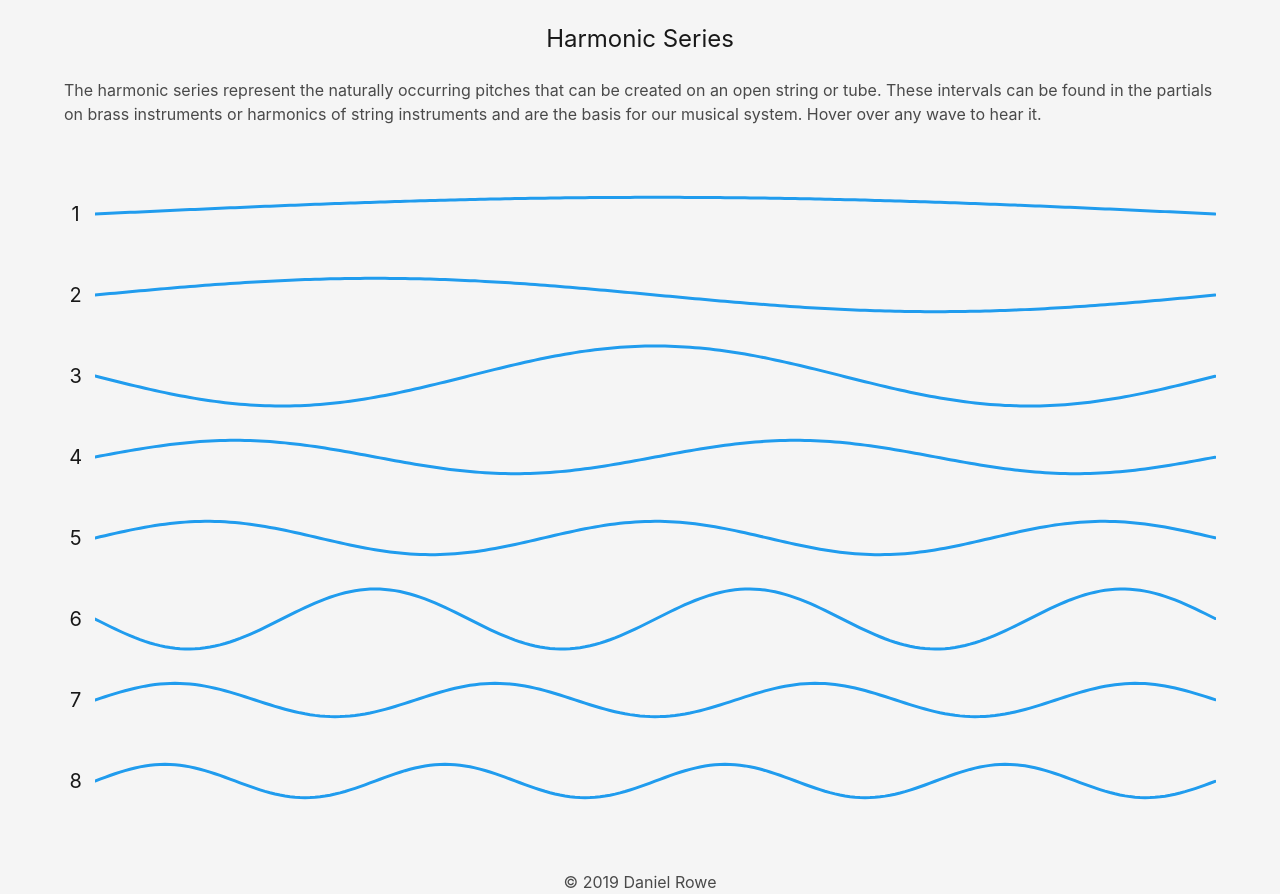
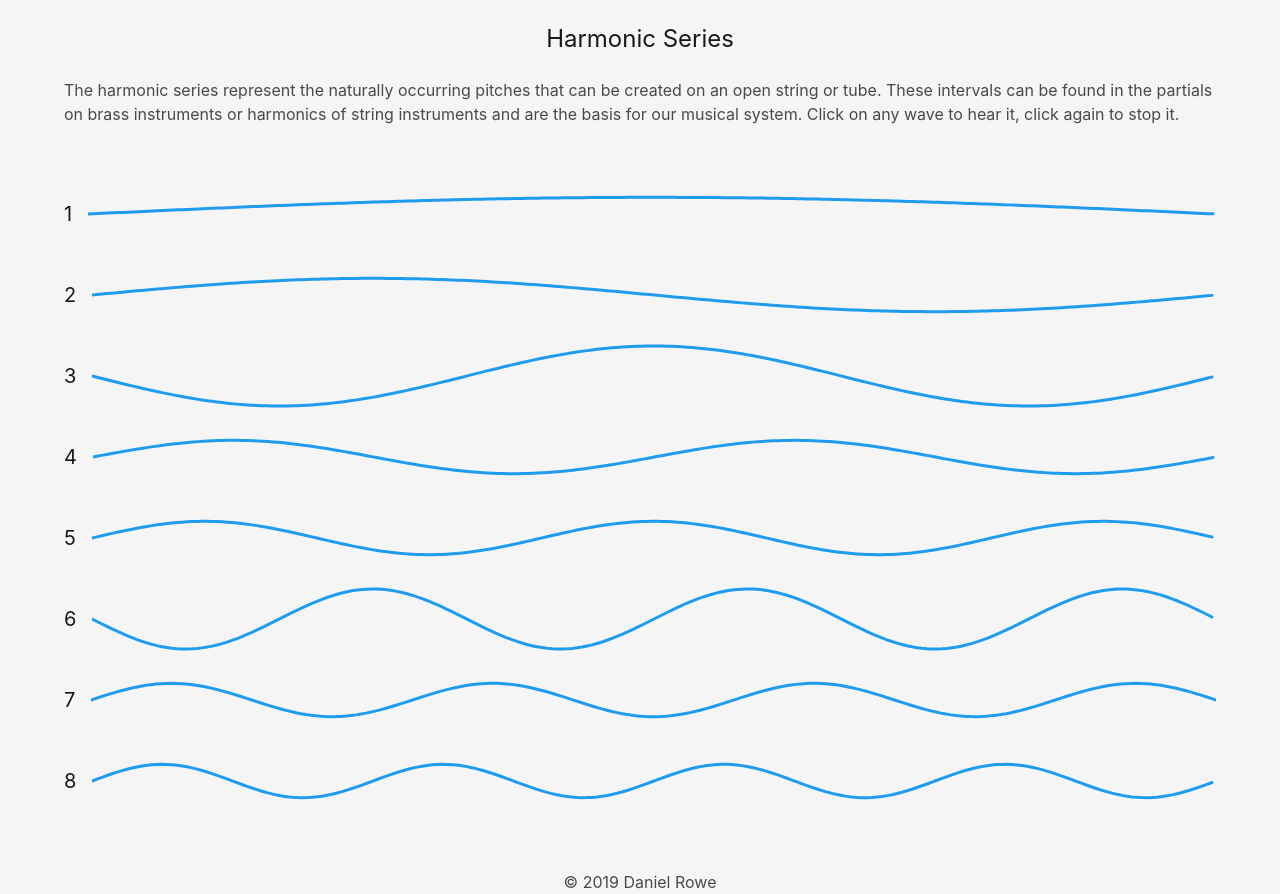
Before and after one commit to d-rowe/harmonic-visualizer, a React (Create React App) app: page / in a window 1280 px wide. Built offline with nearby package versions, Linux system fonts and the light colour scheme.

Commit message:
fixed content padding change to polyphonic

```diff
--- a/src/App.css
+++ b/src/App.css
@@ -3,3 +3,8 @@
   width: 100%;
   height: 100%;
 }
+
+.hero {
+  padding-left: 1rem;
+  padding-right: 1rem;
+}
--- a/src/App.js
+++ b/src/App.js
@@ -3,7 +3,7 @@ import Wave from "./components/wave";
 import "bulma/css/bulma.css";
 import "./App.css";
 
-function App() {
+const App = () => {
   const numWaves = 8;
   return (
     <section className="hero is-light is-fullheight">
@@ -15,8 +15,8 @@ function App() {
             The harmonic series represent the naturally occurring pitches that
             can be created on an open string or tube. These intervals can be
             found in the partials on brass instruments or harmonics of string
-            instruments and are the basis for our musical system. Hover over any
-            wave to hear it.
+            instruments and are the basis for our musical system. Click on any
+            wave to hear it, click again to stop it.
           </content>
         </div>
       </div>
--- a/src/components/wave.css
+++ b/src/components/wave.css
@@ -28,7 +28,7 @@ svg {
   display: flex;
   flex-direction: column;
   justify-content: center;
-  margin-right: 0.5rem;
+  margin-right: 1rem;
   /* white-space: nowrap; */
-  width: 1.5em;
+  /* width: 1.5em; */
 }
--- a/src/components/wave.js
+++ b/src/components/wave.js
@@ -7,6 +7,7 @@ import "./wave.css";
 class Wave extends React.Component {
   constructor(props) {
     super(props);
+    this.active = false;
     this.amplitude = 30;
     this.amplitudeAnimation = this.amplitude;
     this.harmonic = this.props.harmonic;
@@ -96,16 +97,24 @@ class Wave extends React.Component {
     }
   }
 
-  hover = () => {
-    this.color = "red";
-    this.fill = "lightcoral";
-    this.osc.triggerAttack(this.frequency);
+  click = () => {
+    this.active ? this.stop() : this.play();
   };
 
-  leave = () => {
+  play = () => {
+    if (!this.active) {
+      this.color = "red";
+      this.fill = "lightcoral";
+      this.osc.triggerAttack(this.frequency);
+      this.active = true;
+    }
+  };
+
+  stop = () => {
     this.color = "hsl(204, 86%, 53%)";
     this.fill = "hsl(204, 67%, 65%)";
     this.osc.triggerRelease();
+    this.active = false;
   };
 
   render() {
@@ -117,8 +126,9 @@ class Wave extends React.Component {
         <div
           className="contain"
           ref="harmonic"
-          onMouseEnter={this.hover}
-          onMouseLeave={this.leave}
+          // onMouseEnter={this.play}
+          // onMouseLeave={this.stop}
+          onClick={this.click}
         >
           <svg ref="svg">
             <path ref="path" className="sinepath" d="M10,10 L50,100 L90,50" />
```
